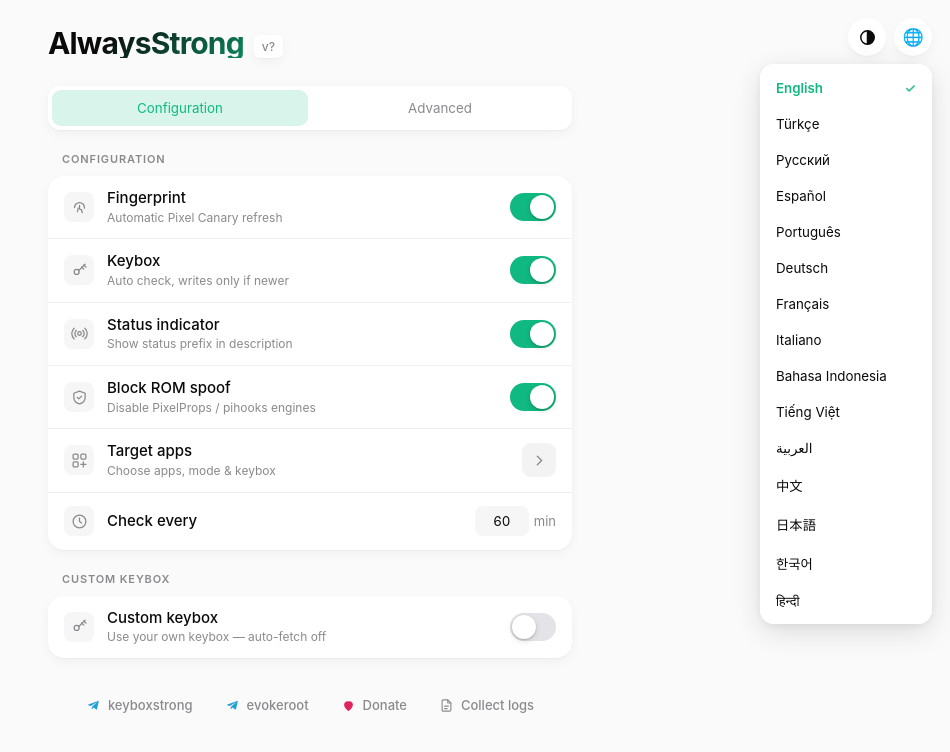
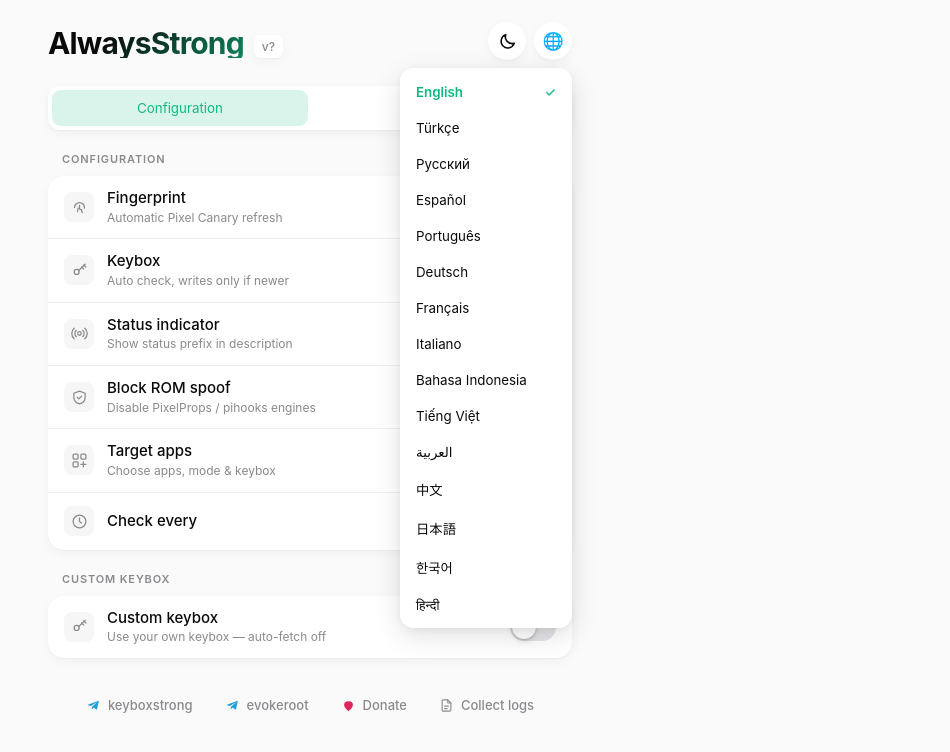
Before and after one commit to longnguyen5512/AlwaysStrong, a plain HTML site: page module/webroot/index.html in a window 1280 px wide. Both pictures are taken after a click on the button "Language". Shown: the whole page, without its empty margins (330-1280 px from the left). Drawn offline with Linux system fonts and the light colour scheme.

Commit message:
webui: theme and language buttons sit in the header, crescent icon
The two buttons were position:fixed, floating over the content while it
scrolled. They are absolute inside the centred body column now, so they
sit in the header's top-right corner and scroll away with it; the popovers
follow them. The theme button shows a crescent moon instead of the
half-filled circle.

```diff
--- a/module/webroot/index.html
+++ b/module/webroot/index.html
@@ -78,7 +78,7 @@ body{
   padding-bottom:max(40px,env(safe-area-inset-bottom));
   padding-left:max(18px,env(safe-area-inset-left));
   padding-right:max(18px,env(safe-area-inset-right));
-  max-width:520px;margin:0 auto;
+  max-width:520px;margin:0 auto;position:relative;
   -webkit-font-smoothing:antialiased;
   text-rendering:optimizeLegibility;
 }
@@ -274,9 +274,12 @@ h1{
 .fm-cancel:active{background:var(--a14)}
 
 /* ---------------- language picker ---------------- */
+/* Both buttons live in the page's top-right corner and scroll away with the
+   header (absolute inside <body>, which is the centred column), not pinned
+   over the content. */
 .lang-btn{
-  position:fixed;top:env(safe-area-inset-top,0);right:0;
-  margin:18px;width:38px;height:38px;border-radius:50%;
+  position:absolute;top:max(22px,env(safe-area-inset-top));right:0;
+  margin:0 18px;width:38px;height:38px;border-radius:50%;
   background:var(--card);border:0;color:var(--fg);
   font-size:17px;cursor:pointer;line-height:1;padding:0;
   box-shadow:var(--shadow);
@@ -291,7 +294,7 @@ h1{
 .theme-btn svg{width:19px;height:19px;display:block}
 #themePop{right:64px}
 .lang-pop{
-  position:fixed;top:64px;right:18px;
+  position:absolute;top:calc(max(22px,env(safe-area-inset-top)) + 46px);right:18px;
   background:var(--card);border-radius:14px;
   padding:6px 0;min-width:172px;max-height:70vh;overflow:auto;
   box-shadow:var(--shadow-pop);
@@ -452,9 +455,10 @@ h1{
   body{padding-left:max(12px,env(safe-area-inset-left));padding-right:max(12px,env(safe-area-inset-right))}
   h1{font-size:26px}
   .hd{padding-inline-end:90px}
-  .lang-btn{margin:14px;width:36px;height:36px}
+  .lang-btn{margin:0 12px;width:36px;height:36px}
   .theme-btn{right:44px}
-  #themePop{right:58px}
+  #themePop{right:56px}
+  .lang-pop{right:12px}
   .row{padding:12px 13px;gap:10px}
   .status{padding:12px 13px}
   .kb-name{max-width:38vw}
@@ -483,7 +487,7 @@ h1{
 <button id="langBtn" class="lang-btn" aria-label="Language">🌐</button>
 <div id="langPop" class="lang-pop" hidden></div>
 <button id="themeBtn" class="lang-btn theme-btn" aria-label="Theme" aria-haspopup="true">
-  <svg viewBox="0 0 24 24" fill="none" stroke="currentColor" stroke-width="1.9" stroke-linecap="round" stroke-linejoin="round" aria-hidden="true"><circle cx="12" cy="12" r="8.5"/><path d="M12 3.5v17"/><path d="M12 3.5a8.5 8.5 0 0 1 0 17z" fill="currentColor" stroke="none"/></svg>
+  <svg viewBox="0 0 24 24" fill="none" stroke="currentColor" stroke-width="1.9" stroke-linecap="round" stroke-linejoin="round" aria-hidden="true"><path d="M20.5 14.2A8.5 8.5 0 0 1 9.8 3.5a8.5 8.5 0 1 0 10.7 10.7z"/></svg>
 </button>
 <div id="themePop" class="lang-pop" hidden></div>
 
```
